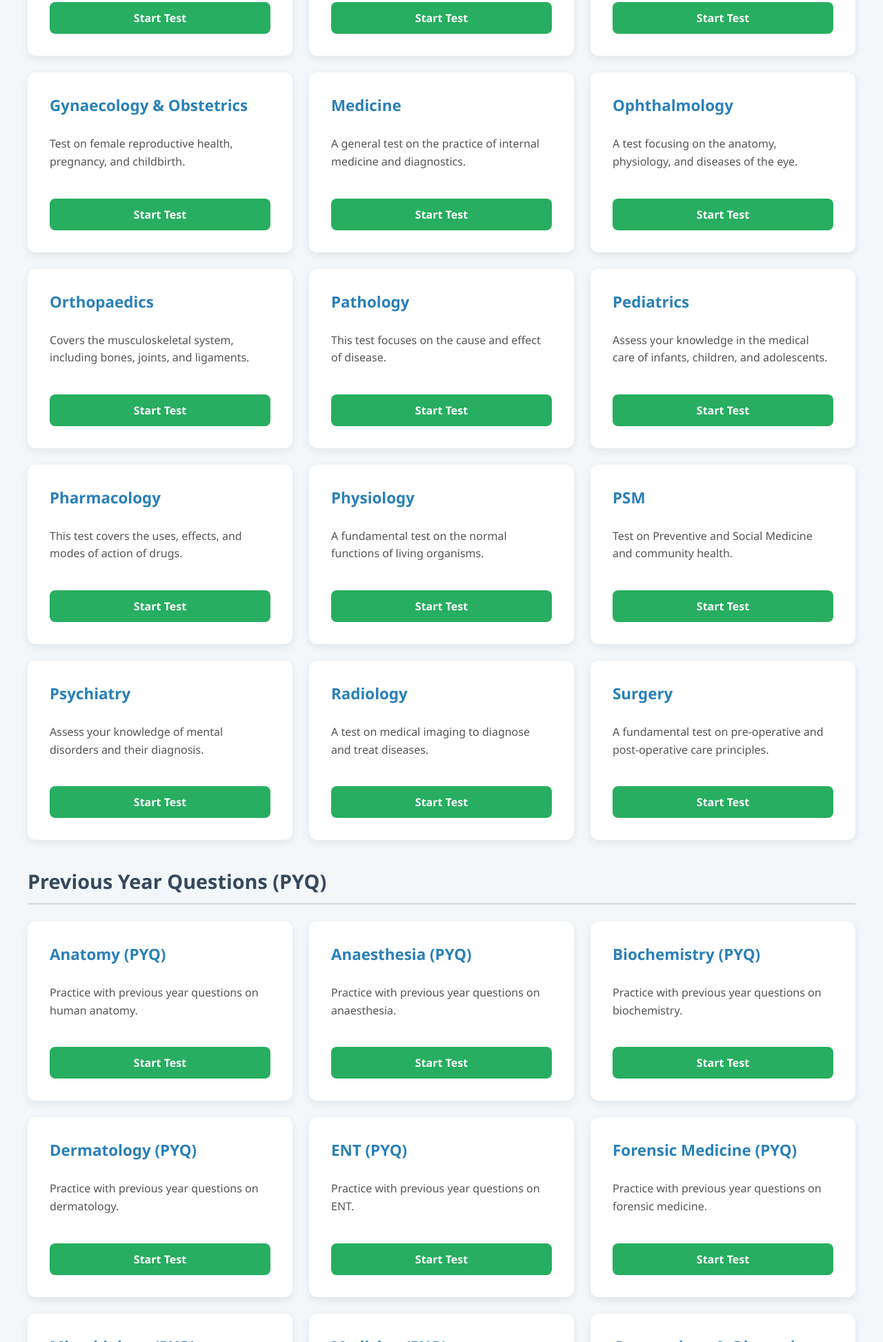
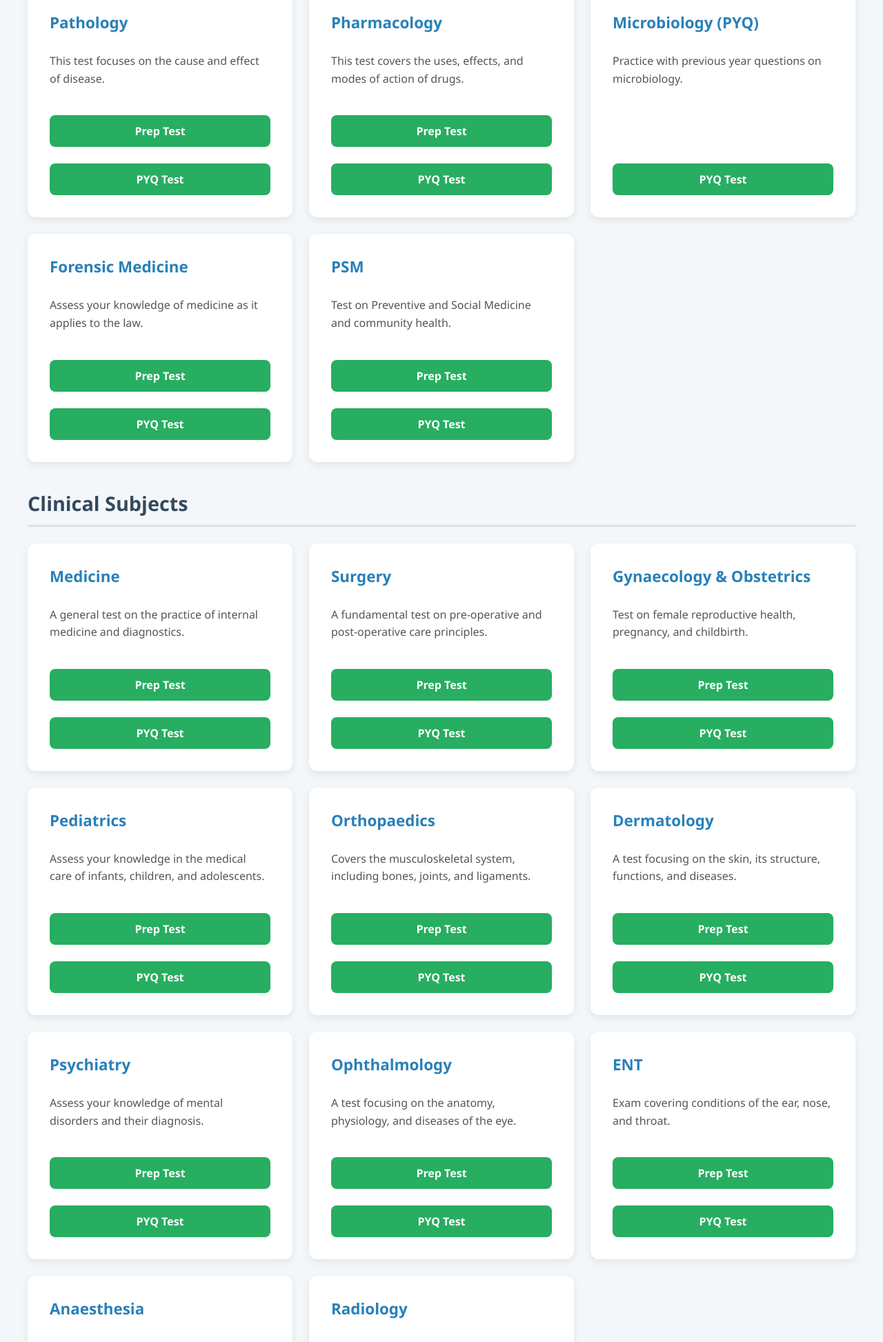
Before and after one commit to TheBinaryVision/TestMyDocBasic, a plain HTML site: page index.html in a window 1280 px wide. Shown: the part 854-2800 px from the top of the page at 69% size. Drawn offline with Linux system fonts and the light colour scheme.

Commit message:
added more test and refined:

```diff
--- a/index.html
+++ b/index.html
@@ -27,203 +27,174 @@
         <p>Your central dashboard for all available tests and assessments.</p>
 
         <div class="search-container">
-            <input type="text" id="search-bar" placeholder="Search for an exam...">
+            <input type="text" id="search-bar" placeholder="Search for an exam by subject...">
         </div>
     </header>
 
     <main class="portal-container">
-        <h2 class="category-title">All Available Exams</h2>
-        <div class="exam-grid" id="exam-grid">
-
-            <div class="exam-card" data-title="Anaesthesia">
-                <h3>Anaesthesia</h3>
-                <p>A comprehensive test on the principles and practices of anaesthesia.</p>
-                <a href="testlink/prepx_Anaesthesia.html" class="start-button" target="_blank" rel="noopener noreferrer">Start Test</a>
-            </div>
+        <!-- SECTION 1: PRE-CLINICAL SUBJECTS -->
+        <h2 class="category-title">Pre-Clinical Subjects</h2>
+        <div class="exam-grid" id="exam-grid-preclinical">
             <div class="exam-card" data-title="Anatomy">
                 <h3>Anatomy</h3>
                 <p>Assess your knowledge of the human body structure and systems.</p>
-                <a href="testlink/prepx_Anatomy.html" class="start-button" target="_blank" rel="noopener noreferrer">Start Test</a>
+                <div class="button-group">
+                    <a href="testlink/prepx_Anatomy.html" class="start-button" target="_blank" rel="noopener noreferrer">Prep Test</a>
+                    <a href="testlink/anant_pyq.html" class="start-button" target="_blank" rel="noopener noreferrer">PYQ Test</a>
+                </div>
+            </div>
+            <div class="exam-card" data-title="Physiology">
+                <h3>Physiology</h3>
+                <p>A fundamental test on the normal functions of living organisms.</p>
+                <div class="button-group">
+                    <a href="testlink/prepx_Physiology.html" class="start-button" target="_blank" rel="noopener noreferrer">Prep Test</a>
+                    <a href="testlink/physio_pyq.html" class="start-button" target="_blank" rel="noopener noreferrer">PYQ Test</a>
+                </div>
             </div>
             <div class="exam-card" data-title="Biochemistry">
                 <h3>Biochemistry</h3>
                 <p>Test your understanding of chemical processes within living organisms.</p>
-                <a href="testlink/prepx_Biochemistry.html" class="start-button" target="_blank" rel="noopener noreferrer">Start Test</a>
+                <div class="button-group">
+                    <a href="testlink/prepx_Biochemistry.html" class="start-button" target="_blank" rel="noopener noreferrer">Prep Test</a>
+                    <a href="testlink/biochem_pyq.html" class="start-button" target="_blank" rel="noopener noreferrer">PYQ Test</a>
+                </div>
+            </div>
+        </div>
+
+        <!-- SECTION 2: PARA-CLINICAL SUBJECTS -->
+        <h2 class="category-title">Para-Clinical Subjects</h2>
+        <div class="exam-grid" id="exam-grid-paraclinical">
+            <div class="exam-card" data-title="Pathology">
+                <h3>Pathology</h3>
+                <p>This test focuses on the cause and effect of disease.</p>
+                <div class="button-group">
+                    <a href="testlink/prepx_Pathology.html" class="start-button" target="_blank" rel="noopener noreferrer">Prep Test</a>
+                    <a href="testlink/patho_pyq.html" class="start-button" target="_blank" rel="noopener noreferrer">PYQ Test</a>
+                </div>
+            </div>
+            <div class="exam-card" data-title="Pharmacology">
+                <h3>Pharmacology</h3>
+                <p>This test covers the uses, effects, and modes of action of drugs.</p>
+                <div class="button-group">
+                    <a href="testlink/prepx_Pharmacology.html" class="start-button" target="_blank" rel="noopener noreferrer">Prep Test</a>
+                    <a href="testlink/pharma_pyq.html" class="start-button" target="_blank" rel="noopener noreferrer">PYQ Test</a>
+                </div>
+            </div>
+             <div class="exam-card" data-title="Microbiology">
+                <h3>Microbiology (PYQ)</h3>
+                <p>Practice with previous year questions on microbiology.</p>
+                <div class="button-group">
+                    <a href="testlink/micro_pyq.html" class="start-button" target="_blank" rel="noopener noreferrer">PYQ Test</a>
+                </div>
+            </div>
+            <div class="exam-card" data-title="Forensic Medicine">
+                <h3>Forensic Medicine</h3>
+                <p>Assess your knowledge of medicine as it applies to the law.</p>
+                <div class="button-group">
+                    <a href="testlink/prepx_Forensic_Medicine.html" class="start-button" target="_blank" rel="noopener noreferrer">Prep Test</a>
+                    <a href="testlink/fmt_pyq.html" class="start-button" target="_blank" rel="noopener noreferrer">PYQ Test</a>
+                </div>
+            </div>
+            <div class="exam-card" data-title="PSM Preventive Social Medicine">
+                <h3>PSM</h3>
+                <p>Test on Preventive and Social Medicine and community health.</p>
+                <div class="button-group">
+                    <a href="testlink/prepx_PSM.html" class="start-button" target="_blank" rel="noopener noreferrer">Prep Test</a>
+                    <a href="testlink/psm_pyq.html" class="start-button" target="_blank" rel="noopener noreferrer">PYQ Test</a>
+                </div>
+            </div>
+        </div>
+
+        <!-- SECTION 3: CLINICAL SUBJECTS -->
+        <h2 class="category-title">Clinical Subjects</h2>
+        <div class="exam-grid" id="exam-grid-clinical">
+            <div class="exam-card" data-title="Medicine">
+                <h3>Medicine</h3>
+                <p>A general test on the practice of internal medicine and diagnostics.</p>
+                <div class="button-group">
+                    <a href="testlink/prepx_Medicine.html" class="start-button" target="_blank" rel="noopener noreferrer">Prep Test</a>
+                    <a href="testlink/medicine_pyq.html" class="start-button" target="_blank" rel="noopener noreferrer">PYQ Test</a>
+                </div>
+            </div>
+            <div class="exam-card" data-title="Surgery">
+                <h3>Surgery</h3>
+                <p>A fundamental test on pre-operative and post-operative care principles.</p>
+                <div class="button-group">
+                    <a href="testlink/prepx_Surgery.html" class="start-button" target="_blank" rel="noopener noreferrer">Prep Test</a>
+                    <a href="testlink/surgery_pyq.html" class="start-button" target="_blank" rel="noopener noreferrer">PYQ Test</a>
+                </div>
+            </div>
+            <div class="exam-card" data-title="Gynaecology Obstetrics OBG">
+                <h3>Gynaecology & Obstetrics</h3>
+                <p>Test on female reproductive health, pregnancy, and childbirth.</p>
+                <div class="button-group">
+                    <a href="testlink/prepx_Gynaecology__Obstetrics.html" class="start-button" target="_blank" rel="noopener noreferrer">Prep Test</a>
+                    <a href="testlink/obg_pyq.html" class="start-button" target="_blank" rel="noopener noreferrer">PYQ Test</a>
+                </div>
+            </div>
+            <div class="exam-card" data-title="Pediatrics">
+                <h3>Pediatrics</h3>
+                <p>Assess your knowledge in the medical care of infants, children, and adolescents.</p>
+                <div class="button-group">
+                    <a href="testlink/prepx_Pediatrics.html" class="start-button" target="_blank" rel="noopener noreferrer">Prep Test</a>
+                    <a href="testlink/pedia_pyq.html" class="start-button" target="_blank" rel="noopener noreferrer">PYQ Test</a>
+                </div>
+            </div>
+            <div class="exam-card" data-title="Orthopaedics">
+                <h3>Orthopaedics</h3>
+                <p>Covers the musculoskeletal system, including bones, joints, and ligaments.</p>
+                <div class="button-group">
+                    <a href="testlink/prepx_Orthopaedics.html" class="start-button" target="_blank" rel="noopener noreferrer">Prep Test</a>
+                    <a href="testlink/ortho_pyq.html" class="start-button" target="_blank" rel="noopener noreferrer">PYQ Test</a>
+                </div>
             </div>
             <div class="exam-card" data-title="Dermatology">
                 <h3>Dermatology</h3>
                 <p>A test focusing on the skin, its structure, functions, and diseases.</p>
-                <a href="testlink/prepx_Dermatology.html" class="start-button" target="_blank" rel="noopener noreferrer">Start Test</a>
+                <div class="button-group">
+                    <a href="testlink/prepx_Dermatology.html" class="start-button" target="_blank" rel="noopener noreferrer">Prep Test</a>
+                    <a href="testlink/derma_pyq.html" class="start-button" target="_blank" rel="noopener noreferrer">PYQ Test</a>
+                </div>
+            </div>
+            <div class="exam-card" data-title="Psychiatry">
+                <h3>Psychiatry</h3>
+                <p>Assess your knowledge of mental disorders and their diagnosis.</p>
+                <div class="button-group">
+                    <a href="testlink/prepx_Psychiatry.html" class="start-button" target="_blank" rel="noopener noreferrer">Prep Test</a>
+                    <a href="testlink/psyc_pyq.html" class="start-button" target="_blank" rel="noopener noreferrer">PYQ Test</a>
+                </div>
+            </div>
+            <div class="exam-card" data-title="Ophthalmology">
+                <h3>Ophthalmology</h3>
+                <p>A test focusing on the anatomy, physiology, and diseases of the eye.</p>
+                <div class="button-group">
+                    <a href="testlink/prepx_Ophthalmology.html" class="start-button" target="_blank" rel="noopener noreferrer">Prep Test</a>
+                    <a href="testlink/ophth_pyq.html" class="start-button" target="_blank" rel="noopener noreferrer">PYQ Test</a>
+                </div>
             </div>
             <div class="exam-card" data-title="ENT">
                 <h3>ENT</h3>
                 <p>Exam covering conditions of the ear, nose, and throat.</p>
-                <a href="testlink/prepx_ENT.html" class="start-button" target="_blank" rel="noopener noreferrer">Start Test</a>
+                <div class="button-group">
+                    <a href="testlink/prepx_ENT.html" class="start-button" target="_blank" rel="noopener noreferrer">Prep Test</a>
+                    <a href="testlink/ent_pyq.html" class="start-button" target="_blank" rel="noopener noreferrer">PYQ Test</a>
+                </div>
             </div>
-            <div class="exam-card" data-title="Forensic Medicine">
-                <h3>Forensic Medicine</h3>
-                <p>Assess your knowledge of medicine as it applies to the law.</p>
-                <a href="testlink/prepx_Forensic_Medicine.html" class="start-button" target="_blank" rel="noopener noreferrer">Start Test</a>
-            </div>
-            <div class="exam-card" data-title="Gynaecology Obstetrics">
-                <h3>Gynaecology & Obstetrics</h3>
-                <p>Test on female reproductive health, pregnancy, and childbirth.</p>
-                <a href="testlink/prepx_Gynaecology__Obstetrics.html" class="start-button" target="_blank" rel="noopener noreferrer">Start Test</a>
-            </div>
-            <div class="exam-card" data-title="Medicine">
-                <h3>Medicine</h3>
-                <p>A general test on the practice of internal medicine and diagnostics.</p>
-                <a href="testlink/prepx_Medicine.html" class="start-button" target="_blank" rel="noopener noreferrer">Start Test</a>
-            </div>
-            <div class="exam-card" data-title="Ophthalmology">
-                <h3>Ophthalmology</h3>
-                <p>A test focusing on the anatomy, physiology, and diseases of the eye.</p>
-                <a href="testlink/prepx_Ophthalmology.html" class="start-button" target="_blank" rel="noopener noreferrer">Start Test</a>
-            </div>
-            <div class="exam-card" data-title="Orthopaedics">
-                <h3>Orthopaedics</h3>
-                <p>Covers the musculoskeletal system, including bones, joints, and ligaments.</p>
-                <a href="testlink/prepx_Orthopaedics.html" class="start-button" target="_blank" rel="noopener noreferrer">Start Test</a>
-            </div>
-            <div class="exam-card" data-title="Pathology">
-                <h3>Pathology</h3>
-                <p>This test focuses on the cause and effect of disease.</p>
-                <a href="testlink/prepx_Pathology.html" class="start-button" target="_blank" rel="noopener noreferrer">Start Test</a>
-            </div>
-            <div class="exam-card" data-title="Pediatrics">
-                <h3>Pediatrics</h3>
-                <p>Assess your knowledge in the medical care of infants, children, and adolescents.</p>
-                <a href="testlink/prepx_Pediatrics.html" class="start-button" target="_blank" rel="noopener noreferrer">Start Test</a>
-            </div>
-            <div class="exam-card" data-title="Pharmacology">
-                <h3>Pharmacology</h3>
-                <p>This test covers the uses, effects, and modes of action of drugs.</p>
-                <a href="testlink/prepx_Pharmacology.html" class="start-button" target="_blank" rel="noopener noreferrer">Start Test</a>
-            </div>
-            <div class="exam-card" data-title="Physiology">
-                <h3>Physiology</h3>
-                <p>A fundamental test on the normal functions of living organisms.</p>
-                <a href="testlink/prepx_Physiology.html" class="start-button" target="_blank" rel="noopener noreferrer">Start Test</a>
-            </div>
-            <div class="exam-card" data-title="PSM">
-                <h3>PSM</h3>
-                <p>Test on Preventive and Social Medicine and community health.</p>
-                <a href="testlink/prepx_PSM.html" class="start-button" target="_blank" rel="noopener noreferrer">Start Test</a>
-            </div>
-            <div class="exam-card" data-title="Psychiatry">
-                <h3>Psychiatry</h3>
-                <p>Assess your knowledge of mental disorders and their diagnosis.</p>
-                <a href="testlink/prepx_Psychiatry.html" class="start-button" target="_blank" rel="noopener noreferrer">Start Test</a>
+            <div class="exam-card" data-title="Anaesthesia">
+                <h3>Anaesthesia</h3>
+                <p>A comprehensive test on the principles and practices of anaesthesia.</p>
+                <div class="button-group">
+                    <a href="testlink/prepx_Anaesthesia.html" class="start-button" target="_blank" rel="noopener noreferrer">Prep Test</a>
+                    <a href="testlink/anesthesia_pyq.html" class="start-button" target="_blank" rel="noopener noreferrer">PYQ Test</a>
+                </div>
             </div>
             <div class="exam-card" data-title="Radiology">
                 <h3>Radiology</h3>
                 <p>A test on medical imaging to diagnose and treat diseases.</p>
-                <a href="testlink/prepx_Radiology.html" class="start-button" target="_blank" rel="noopener noreferrer">Start Test</a>
-            </div>
-            <div class="exam-card" data-title="Surgery">
-                <h3>Surgery</h3>
-                <p>A fundamental test on pre-operative and post-operative care principles.</p>
-                <a href="testlink/prepx_Surgery.html" class="start-button" target="_blank" rel="noopener noreferrer">Start Test</a>
-            </div>
-        </div>
-
-        <!-- NEW SECTION FOR PREVIOUS YEAR QUESTIONS -->
-        <h2 class="category-title">Previous Year Questions (PYQ)</h2>
-        <div class="exam-grid">
-            <div class="exam-card" data-title="Anatomy (PYQ)">
-                <h3>Anatomy (PYQ)</h3>
-                <p>Practice with previous year questions on human anatomy.</p>
-                <a href="testlink/anant_pyq.html" class="start-button" target="_blank" rel="noopener noreferrer">Start Test</a>
-            </div>
-            <div class="exam-card" data-title="Anaesthesia (PYQ)">
-                <h3>Anaesthesia (PYQ)</h3>
-                <p>Practice with previous year questions on anaesthesia.</p>
-                <a href="testlink/anesthesia_pyq.html" class="start-button" target="_blank" rel="noopener noreferrer">Start Test</a>
-            </div>
-            <div class="exam-card" data-title="Biochemistry (PYQ)">
-                <h3>Biochemistry (PYQ)</h3>
-                <p>Practice with previous year questions on biochemistry.</p>
-                <a href="testlink/biochem_pyq.html" class="start-button" target="_blank" rel="noopener noreferrer">Start Test</a>
-            </div>
-            <div class="exam-card" data-title="Dermatology (PYQ)">
-                <h3>Dermatology (PYQ)</h3>
-                <p>Practice with previous year questions on dermatology.</p>
-                <a href="testlink/derma_pyq.html" class="start-button" target="_blank" rel="noopener noreferrer">Start Test</a>
-            </div>
-            <div class="exam-card" data-title="ENT (PYQ)">
-                <h3>ENT (PYQ)</h3>
-                <p>Practice with previous year questions on ENT.</p>
-                <a href="testlink/ent_pyq.html" class="start-button" target="_blank" rel="noopener noreferrer">Start Test</a>
-            </div>
-            <div class="exam-card" data-title="Forensic Medicine (PYQ)">
-                <h3>Forensic Medicine (PYQ)</h3>
-                <p>Practice with previous year questions on forensic medicine.</p>
-                <a href="testlink/fmt_pyq.html" class="start-button" target="_blank" rel="noopener noreferrer">Start Test</a>
-            </div>
-             <div class="exam-card" data-title="Microbiology (PYQ)">
-                <h3>Microbiology (PYQ)</h3>
-                <p>Practice with previous year questions on microbiology.</p>
-                <a href="testlink/micro_pyq.html" class="start-button" target="_blank" rel="noopener noreferrer">Start Test</a>
-            </div>
-            <div class="exam-card" data-title="Medicine (PYQ)">
-                <h3>Medicine (PYQ)</h3>
-                <p>Practice with previous year questions on general medicine.</p>
-                <a href="testlink/medicine_pyq.html" class="start-button" target="_blank" rel="noopener noreferrer">Start Test</a>
-            </div>
-            <div class="exam-card" data-title="Gynaecology & Obstetrics (PYQ)">
-                <h3>Gynaecology & Obstetrics (PYQ)</h3>
-                <p>Practice with previous year questions on OBG.</p>
-                <a href="testlink/obg_pyq.html" class="start-button" target="_blank" rel="noopener noreferrer">Start Test</a>
-            </div>
-            <div class="exam-card" data-title="Ophthalmology (PYQ)">
-                <h3>Ophthalmology (PYQ)</h3>
-                <p>Practice with previous year questions on ophthalmology.</p>
-                <a href="testlink/ophth_pyq.html" class="start-button" target="_blank" rel="noopener noreferrer">Start Test</a>
-            </div>
-            <div class="exam-card" data-title="Orthopaedics (PYQ)">
-                <h3>Orthopaedics (PYQ)</h3>
-                <p>Practice with previous year questions on orthopaedics.</p>
-                <a href="testlink/ortho_pyq.html" class="start-button" target="_blank" rel="noopener noreferrer">Start Test</a>
-            </div>
-            <div class="exam-card" data-title="Pathology (PYQ)">
-                <h3>Pathology (PYQ)</h3>
-                <p>Practice with previous year questions on pathology.</p>
-                <a href="testlink/patho_pyq.html" class="start-button" target="_blank" rel="noopener noreferrer">Start Test</a>
-            </div>
-            <div class="exam-card" data-title="Pediatrics (PYQ)">
-                <h3>Pediatrics (PYQ)</h3>
-                <p>Practice with previous year questions on pediatrics.</p>
-                <a href="testlink/pedia_pyq.html" class="start-button" target="_blank" rel="noopener noreferrer">Start Test</a>
-            </div>
-            <div class="exam-card" data-title="Pharmacology (PYQ)">
-                <h3>Pharmacology (PYQ)</h3>
-                <p>Practice with previous year questions on pharmacology.</p>
-                <a href="testlink/pharma_pyq.html" class="start-button" target="_blank" rel="noopener noreferrer">Start Test</a>
-            </div>
-            <div class="exam-card" data-title="Physiology (PYQ)">
-                <h3>Physiology (PYQ)</h3>
-                <p>Practice with previous year questions on physiology.</p>
-                <a href="testlink/physio_pyq.html" class="start-button" target="_blank" rel="noopener noreferrer">Start Test</a>
-            </div>
-            <div class="exam-card" data-title="PSM (PYQ)">
-                <h3>PSM (PYQ)</h3>
-                <p>Practice with previous year questions on PSM.</p>
-                <a href="testlink/psm_pyq.html" class="start-button" target="_blank" rel="noopener noreferrer">Start Test</a>
-            </div>
-            <div class="exam-card" data-title="Psychiatry (PYQ)">
-                <h3>Psychiatry (PYQ)</h3>
-                <p>Practice with previous year questions on psychiatry.</p>
-                <a href="testlink/psyc_pyq.html" class="start-button" target="_blank" rel="noopener noreferrer">Start Test</a>
-            </div>
-            <div class="exam-card" data-title="Radiology (PYQ)">
-                <h3>Radiology (PYQ)</h3>
-                <p>Practice with previous year questions on radiology.</p>
-                <a href="testlink/radio_pyq.html" class="start-button" target="_blank" rel="noopener noreferrer">Start Test</a>
-            </div>
-            <div class="exam-card" data-title="Surgery (PYQ)">
-                <h3>Surgery (PYQ)</h3>
-                <p>Practice with previous year questions on surgery.</p>
-                <a href="testlink/surgery_pyq.html" class="start-button" target="_blank" rel="noopener noreferrer">Start Test</a>
+                <div class="button-group">
+                    <a href="testlink/prepx_Radiology.html" class="start-button" target="_blank" rel="noopener noreferrer">Prep Test</a>
+                    <a href="testlink/radio_pyq.html" class="start-button" target="_blank" rel="noopener noreferrer">PYQ Test</a>
+                </div>
             </div>
         </div>
     </main>
```
